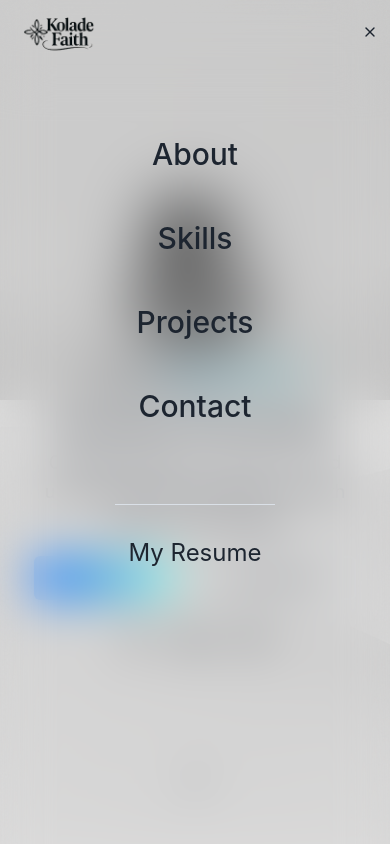
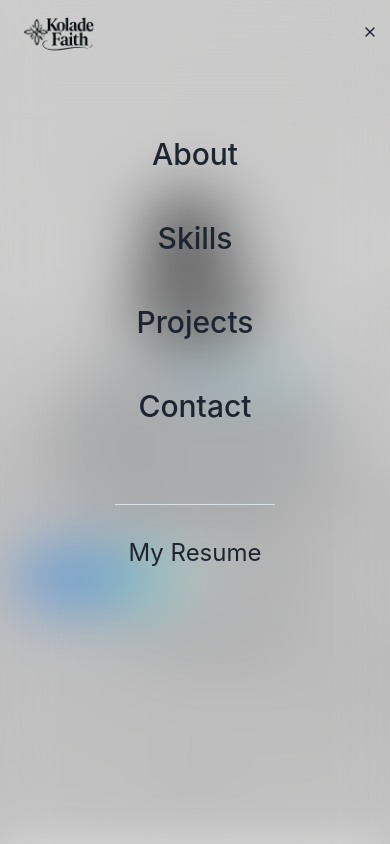
Before and after one commit to koladeFaith/MyPortfolio, a React (Vite) app: page / in a window 390 px wide. Both pictures are taken after a click on the button 370 px from the left and 32 px from the top of the page. Shown: the top 844 px of the page. Built offline with nearby package versions, Linux system fonts and the light colour scheme.

Commit message:
Refactor Navbar component structure and improve mobile menu functionality

```diff
--- a/src/components/Navbar.tsx
+++ b/src/components/Navbar.tsx
@@ -47,6 +47,7 @@ const Navbar = () => {
   ];
 
   return (
+    <>
       <nav
         className={`fixed top-0 left-0 right-0 z-100 transition-all duration-300 ${
           isScrolled
@@ -120,15 +121,16 @@ const Navbar = () => {
               </a>
             </div>
           </div>
+        </div>
+      </nav>
 
-        {/* BACKDROP OVERLAY */}
+      {/* BACKDROP OVERLAY - OUTSIDE NAV */}
       {isMobileMenuOpen && (
         <div
-            className="fixed w-full h-100 inset-0 bg-black/10 backdrop-blur-xl z-99 transition-opacity"
+          className="fixed inset-0 bg-black/10 backdrop-blur-xl z-50 transition-opacity"
           onClick={() => setIsMobileMenuOpen(false)}></div>
       )}
-      </div>
-    </nav>
+    </>
   );
 };
 
```
Lines whose indentation alone changed are shown as unchanged.
